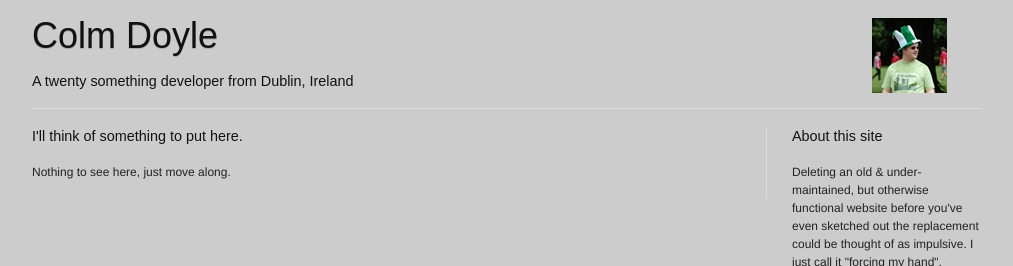
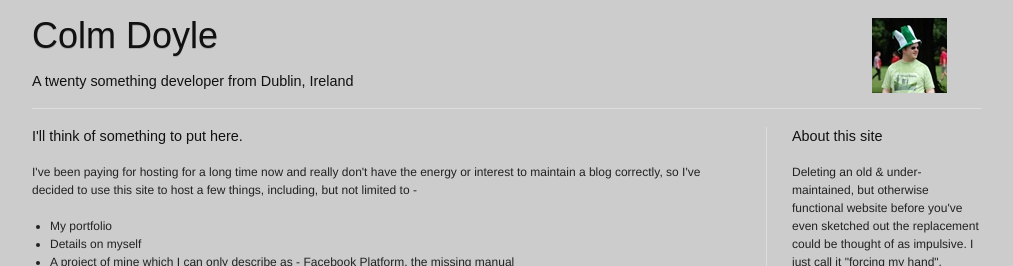
Before and after one commit to colmdoyle/personalsite, a PHP site: page / in a window 1280 px wide. Shown: the top 266 px of the page, without its empty margins (133-1146 px from the left). Run offline with PHP 8.4, Linux system fonts and the light colour scheme; data that the repository does not hold is empty; some libraries are stand-ins or nearby versions; some web fonts are replaced.

Commit message:
Changed some body text in the main paragraph
Signed-off-by: Colm Doyle <colm@colmisainmdom.com>

```diff
--- a/index.php
+++ b/index.php
@@ -5,7 +5,12 @@ require('header.php');
 ?>	<div id="content" class="container">
 		<div class="span-18 colborder">
 			<h4>I'll think of something to put here.</h4>
-			<p>Nothing to see here, just move along.</p>
+			<p>I've been paying for hosting for a long time now and really don't have the energy or interest to maintain a blog correctly, so I've decided to use this site to host a few things, including, but not limited to - </p>
+			<ul>
+				<li>My portfolio</li>
+				<li>Details on myself</li>
+				<li>A project of mine which I can only describe as - Facebook Platform, the missing manual</li>
+			</ul>
 			<p><fb:like href="http://www.colmisainmdom.com/index.php" font="arial" ref="footer"></fb:like></p>
 		</div>
 		<div class="span-5 last">
```
